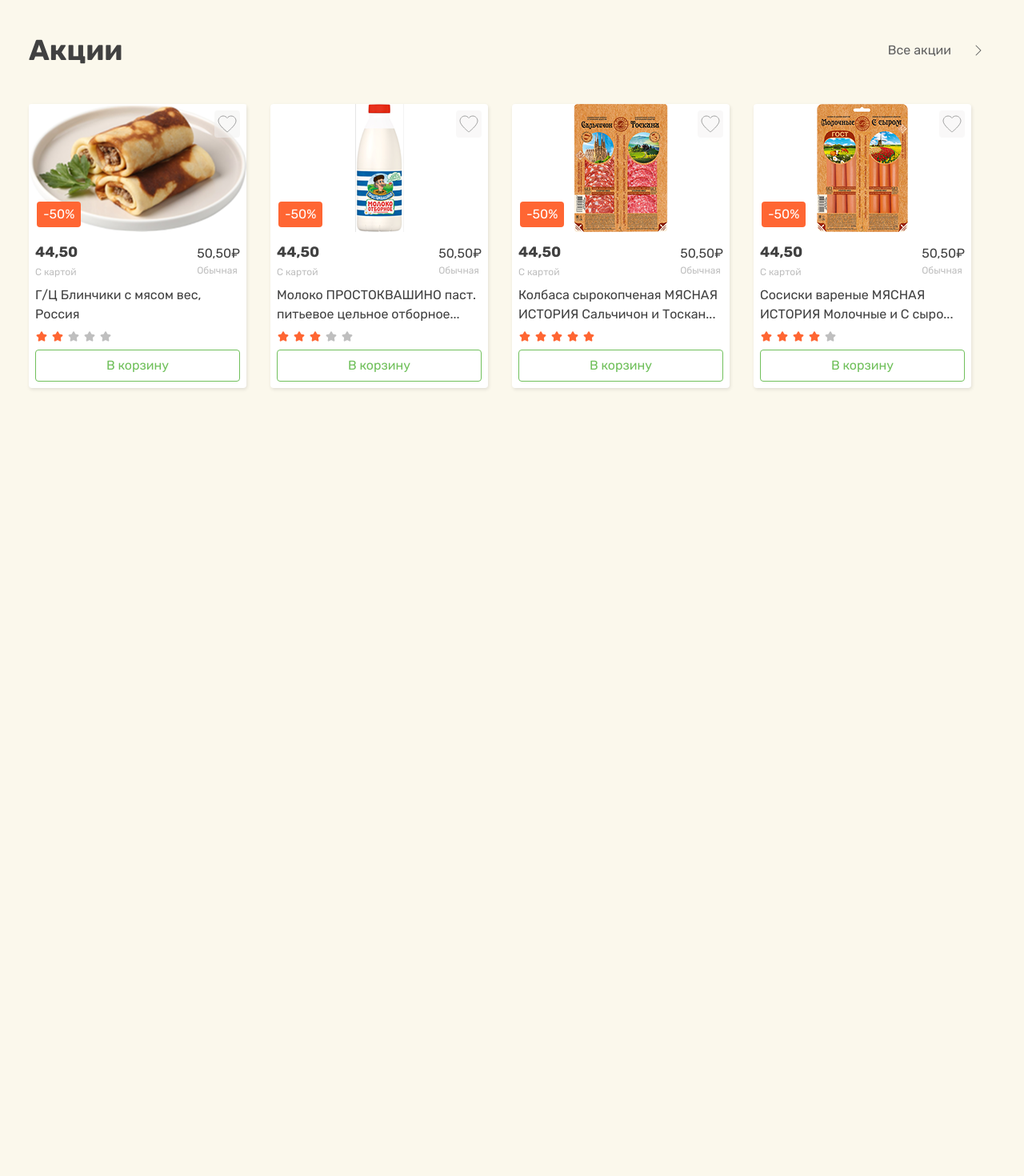
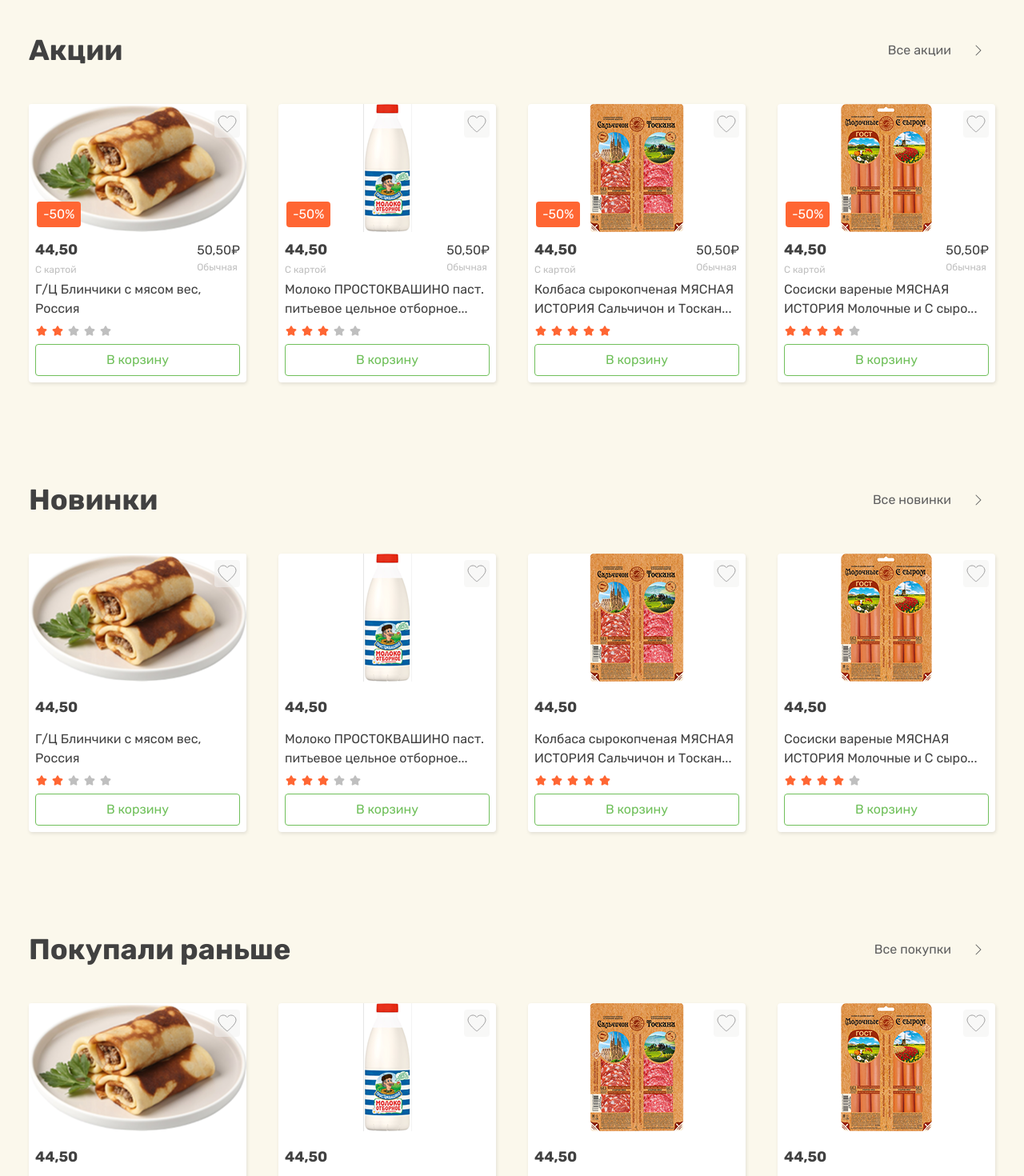
Before and after one commit to ahawi/vue-shop, a Vue app: page / in a window 1280 px wide. Shown: the part 320-1790 px from the top of the page at 80% size. Before the commit the page ends 885 px from the top, so only its background shows below. Built offline with nearby package versions, Linux system fonts and the light colour scheme.

Commit message:
fix product section and add section

```diff
--- a/src/pages/main/ui/MainPage.vue
+++ b/src/pages/main/ui/MainPage.vue
@@ -1,6 +1,6 @@
 <script setup lang="ts">
 import { Header } from '@/widgets/header'
-import { ProductSections } from '@/widgets/product-sections'
+import { ProductSection } from '@/widgets/product-section'
 import { PromoBar } from '@/widgets/promo-bar'
 </script>
 
@@ -8,7 +8,9 @@
   <Header />
   <PromoBar />
   <main class="main">
-    <ProductSections />
+    <ProductSection id="promotions" />
+    <ProductSection id="newProducts" />
+    <ProductSection id="buyBefore" />
   </main>
 </template>
 
--- a/src/widgets/header/ui/Header.vue
+++ b/src/widgets/header/ui/Header.vue
@@ -1,9 +1,11 @@
 <script setup lang="ts">
 import { useCartStore } from '@/app/stores/cart'
+import { useFavoriteStore } from '@/app/stores/favorite'
 import { LogoMouthColor, LogoTextColor, LogoVariant, IconColor } from '@/shared/lib/types'
 import { Button, Logo, Field, Typography } from '@/shared/ui'
 
 const cartStore = useCartStore()
+const favoriteStore = useFavoriteStore()
 </script>
 
 <template>
@@ -56,6 +58,11 @@
           }"
           class="header__control"
         >
+          <div v-if="favoriteStore.totalFavorites > 0" class="header__badge">
+            <Typography tag="span" size="xs">{{
+              favoriteStore.totalFavorites.toString()
+            }}</Typography>
+          </div>
           <Typography tag="p" size="xs">Избранное</Typography>
         </Button>
         <Button
@@ -109,6 +116,7 @@
   top: 0;
   left: 0;
   height: 72px;
+  z-index: 2;
 }
 
 .header__container {
@@ -155,6 +163,7 @@
   justify-content: center;
   align-items: center;
   position: relative;
+  width: 65px;
 
   &:hover {
     color: var(--main-secondary);
@@ -164,7 +173,7 @@
 .header__badge {
   position: absolute;
   top: 0;
-  right: 0;
+  right: 3px;
   color: var(--main-on-primary);
   background-color: var(--main-primary);
   line-height: 1;
--- /dev/null
+++ b/src/widgets/product-section/index.ts
@@ -0,0 +1 @@
+export { default as ProductSection } from './ui/ProductSection.vue'
--- /dev/null
+++ b/src/widgets/product-section/lib/mock-products.ts
@@ -0,0 +1,153 @@
+import type { ProductSection } from '@/shared/lib/types/product'
+
+export const mockProductSections: ProductSection[] = [
+  {
+    id: 'promotions',
+    title: 'Акции',
+    linkTitle: 'Все акции',
+    products: [
+      {
+        id: '1',
+        title: 'Г/Ц Блинчики с мясом вес, Россия',
+        price: '44,50',
+        cardPrice: '50,50',
+        badge: '-50%',
+        rating: 2,
+        hasCardPrice: true,
+        isFavorite: true,
+        hasSaleBadge: true,
+        image: `/images/product-1.png`,
+      },
+      {
+        id: '2',
+        title: 'Молоко ПРОСТОКВАШИНО паст. питьевое цельное отборное...',
+        price: '44,50',
+        cardPrice: '50,50',
+        badge: '-50%',
+        rating: 3,
+        hasCardPrice: true,
+        isFavorite: false,
+        hasSaleBadge: true,
+        image: `/images/product-2.png`,
+      },
+      {
+        id: '3',
+        title: 'Колбаса сырокопченая МЯСНАЯ ИСТОРИЯ Сальчичон и Тоскан...',
+        price: '44,50',
+        cardPrice: '50,50',
+        badge: '-50%',
+        rating: 5,
+        hasCardPrice: true,
+        isFavorite: false,
+        hasSaleBadge: true,
+        image: `/images/product-3.png`,
+      },
+      {
+        id: '4',
+        title: 'Сосиски вареные МЯСНАЯ ИСТОРИЯ Молочные и С сыро...',
+        price: '44,50',
+        cardPrice: '50,50',
+        badge: '-50%',
+        rating: 4.1,
+        hasCardPrice: true,
+        isFavorite: false,
+        hasSaleBadge: true,
+        image: `/images/product-4.png`,
+      },
+    ],
+  },
+  {
+    id: 'newProducts',
+    title: 'Новинки',
+    linkTitle: 'Все новинки',
+    products: [
+      {
+        id: '1',
+        title: 'Г/Ц Блинчики с мясом вес, Россия',
+        price: '44,50',
+        rating: 2,
+        hasCardPrice: true,
+        isFavorite: true,
+        hasSaleBadge: false,
+        image: `/images/product-1.png`,
+      },
+      {
+        id: '2',
+        title: 'Молоко ПРОСТОКВАШИНО паст. питьевое цельное отборное...',
+        price: '44,50',
+        rating: 3,
+        hasCardPrice: false,
+        isFavorite: false,
+        hasSaleBadge: false,
+        image: `/images/product-2.png`,
+      },
+      {
+        id: '3',
+        title: 'Колбаса сырокопченая МЯСНАЯ ИСТОРИЯ Сальчичон и Тоскан...',
+        price: '44,50',
+        rating: 5,
+        hasCardPrice: false,
+        isFavorite: false,
+        hasSaleBadge: false,
+        image: `/images/product-3.png`,
+      },
+      {
+        id: '4',
+        title: 'Сосиски вареные МЯСНАЯ ИСТОРИЯ Молочные и С сыро...',
+        price: '44,50',
+        rating: 4.1,
+        hasCardPrice: false,
+        isFavorite: false,
+        hasSaleBadge: false,
+        image: `/images/product-4.png`,
+      },
+    ],
+  },
+  {
+    id: 'buyBefore',
+    title: 'Покупали раньше',
+    linkTitle: 'Все покупки',
+    products: [
+      {
+        id: '1',
+        title: 'Г/Ц Блинчики с мясом вес, Россия',
+        price: '44,50',
+        rating: 2,
+        hasCardPrice: true,
+        isFavorite: true,
+        hasSaleBadge: false,
+        image: `/images/product-1.png`,
+      },
+      {
+        id: '2',
+        title: 'Молоко ПРОСТОКВАШИНО паст. питьевое цельное отборное...',
+        price: '44,50',
+        rating: 3,
+        hasCardPrice: false,
+        isFavorite: false,
+        hasSaleBadge: false,
+        image: `/images/product-2.png`,
+      },
+      {
+        id: '3',
+        title: 'Колбаса сырокопченая МЯСНАЯ ИСТОРИЯ Сальчичон и Тоскан...',
+        price: '44,50',
+        rating: 5,
+        hasCardPrice: false,
+        isFavorite: false,
+        hasSaleBadge: false,
+        image: `/images/product-3.png`,
+      },
+      {
+        id: '4',
+        title: 'Сосиски вареные МЯСНАЯ ИСТОРИЯ Молочные и С сыро...',
+        price: '44,50',
+        rating: 4.1,
+        hasCardPrice: false,
+        isFavorite: false,
+        hasSaleBadge: false,
+        image: `/images/product-4.png`,
+      },
+    ],
+  },
+]
--- a/src/widgets/product-sections/ui/ProductCard.vue
+++ b/src/widgets/product-section/ui/ProductCard.vue
@@ -30,6 +30,16 @@
 
 const toggleFavorite = () => {
   favoriteStore.toggleFavorite(props)
+}
+
+const addToFavorite = () => {
+  favoriteStore.addToFavorite({
+    id: props.id,
+    title: props.title,
+    price: props.price,
+    rating: props.rating,
+    image: props.image,
+  })
 }
 </script>
 
@@ -91,6 +101,7 @@
   display: flex;
   align-items: center;
   flex-direction: column;
+  justify-content: center;
   background-color: var(--main-surface);
   border-radius: 4px;
   width: 100%;
@@ -177,6 +188,7 @@
   display: flex;
   align-items: center;
   justify-content: space-between;
+  height: 40px;
 }
 
 .product-card__price {
--- /dev/null
+++ b/src/widgets/product-section/ui/ProductSection.vue
@@ -0,0 +1,17 @@
+<script lang="ts" setup>
+import { Section } from '@/widgets/section'
+import { mockProductSections } from '../lib/mock-products'
+import ProductCard from './ProductCard.vue'
+
+const props = defineProps<{
+  id: string
+}>()
+
+const section = mockProductSections.find((section) => section.id === props.id)
+</script>
+
+<template>
+  <Section v-if="section" :title="section.title" :link-title="section.linkTitle">
+    <ProductCard v-for="product in section?.products" :key="product.id" v-bind="product" />
+  </Section>
+</template>
--- a/src/widgets/product-sections/index.ts
+++ /dev/null
@@ -1,3 +0,0 @@
-export { default as ProductSections } from './ui/ProductSections.vue'
-export { default as ProductSection } from './ui/ProductSection.vue'
-export { default as ProductCard } from './ui/ProductCard.vue'
--- a/src/widgets/product-sections/lib/mock-products.ts
+++ /dev/null
@@ -1,59 +0,0 @@
-import type { ProductSection } from '@/shared/lib/types/product'
-
-export const mockProductSections: ProductSection[] = [
-  {
-    id: 'promotions',
-    title: 'Акции',
-    linkTitle: 'Все акции',
-    products: [
-      {
-        id: '1',
-        title: 'Г/Ц Блинчики с мясом вес, Россия',
-        price: '44,50',
-        cardPrice: '50,50',
-        badge: '-50%',
-        rating: 2,
-        hasCardPrice: true,
-        isFavorite: true,
-        hasSaleBadge: true,
-        image: `/images/product-1.png`,
-      },
-      {
-        id: '2',
-        title: 'Молоко ПРОСТОКВАШИНО паст. питьевое цельное отборное...',
-        price: '44,50',
-        cardPrice: '50,50',
-        badge: '-50%',
-        rating: 3,
-        hasCardPrice: true,
-        isFavorite: false,
-        hasSaleBadge: true,
-        image: `/images/product-2.png`,
-      },
-      {
-        id: '3',
-        title: 'Колбаса сырокопченая МЯСНАЯ ИСТОРИЯ Сальчичон и Тоскан...',
-        price: '44,50',
-        cardPrice: '50,50',
-        badge: '-50%',
-        rating: 5,
-        hasCardPrice: true,
-        isFavorite: false,
-        hasSaleBadge: true,
-        image: `/images/product-3.png`,
-      },
-      {
-        id: '4',
-        title: 'Сосиски вареные МЯСНАЯ ИСТОРИЯ Молочные и С сыро...',
-        price: '44,50',
-        cardPrice: '50,50',
-        badge: '-50%',
-        rating: 4.1,
-        hasCardPrice: true,
-        isFavorite: false,
-        hasSaleBadge: true,
-        image: `/images/product-4.png`,
-      },
-    ],
-  },
-]
--- a/src/widgets/product-sections/ui/ProductSections.vue
+++ /dev/null
@@ -1,15 +0,0 @@
-<script lang="ts" setup>
-import { mockProductSections } from '../lib/mock-products'
-import ProductSection from './ProductSection.vue'
-</script>
-
-<template>
-  <ProductSection
-    v-for="section in mockProductSections"
-    :key="section.id"
-    :id="section.id"
-    :title="section.title"
-    :link-title="section.linkTitle"
-    :products="section.products"
-  />
-</template>
--- /dev/null
+++ b/src/widgets/section/index.ts
@@ -0,0 +1 @@
+export { default as Section } from './ui/Section.vue'
--- a/src/widgets/product-sections/ui/ProductSection.vue
+++ b/src/widgets/section/ui/Section.vue
@@ -1,10 +1,13 @@
 <script setup lang="ts">
-import { IconColor, type Product } from '@/shared/lib/types'
+import { IconColor } from '@/shared/lib/types'
 import { Button, Typography } from '@/shared/ui'
-import ProductCard from './ProductCard.vue'
-import type { ProductSection } from '@/shared/lib/types/product'
 
-const props = defineProps<ProductSection>()
+export interface SectionProps {
+  title: string
+  linkTitle?: string
+}
+
+const props = defineProps<SectionProps>()
 </script>
 
 <template>
@@ -12,21 +15,28 @@
     <div class="section__header">
       <Typography tag="h3" bold size="m">{{ props.title }}</Typography>
       <Button
+        v-if="props.linkTitle"
         :rightIcon="{ type: 'arrow-left', textColor: IconColor.BLACK, width: 24, height: 24 }"
         :disabled="false"
         background-color="grayscale"
         decoration="none"
-        class="seaction__header-button"
+        class="section__header-button"
         >{{ props.linkTitle }}
       </Button>
     </div>
     <div class="section__main">
-      <ProductCard v-for="product in props.products" :key="product.id" v-bind="product" />
+      <slot></slot>
     </div>
   </div>
 </template>
 
 <style lang="scss" scoped>
+.section {
+  &:not(:first-child) {
+    margin-top: 120px;
+  }
+}
+
 .section__header {
   display: flex;
   align-items: center;
@@ -34,7 +44,7 @@
   margin-bottom: 40px;
 }
 
-.seaction__header-button {
+.section__header-button {
   &:hover {
     background-color: transparent;
     color: var(--main-secondary);
@@ -44,5 +54,6 @@
 .section__main {
   display: grid;
   grid-template-columns: repeat(4, auto);
+  gap: 40px;
 }
 </style>
```
